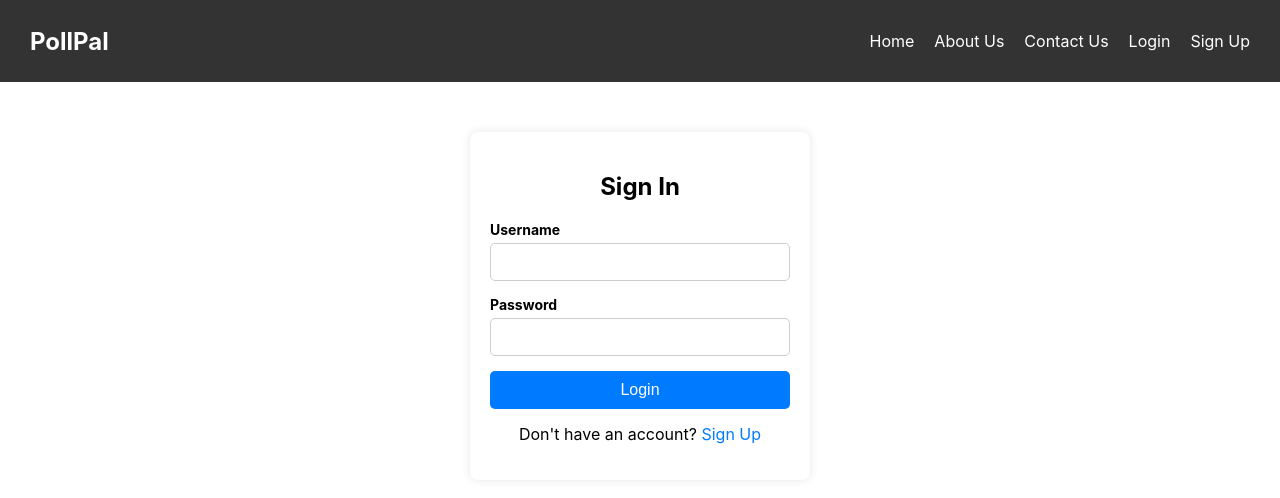
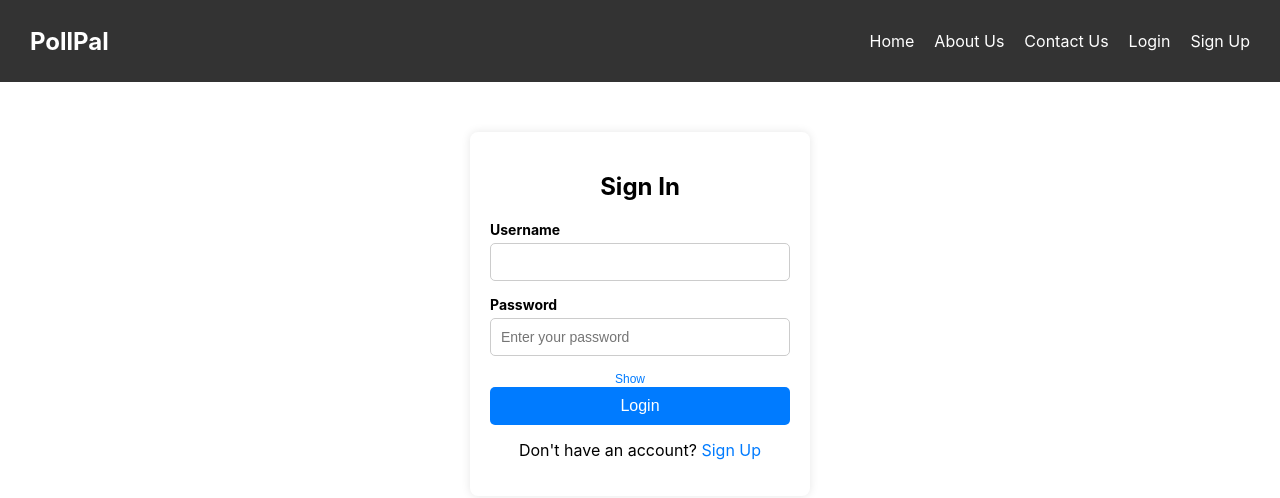
Before and after one commit to Geargoblin/CSDS395_2025Spring_PollPal, a React (Create React App) app in the folder frontend/: page /signin in a window 1280 px wide. Shown: the top 498 px of the page. Built offline with nearby package versions, Linux system fonts and the light colour scheme.

Commit message:
edited the signin signup page

```diff
--- a/frontend/src/Pages/SignIn/SignIn.css
+++ b/frontend/src/Pages/SignIn/SignIn.css
@@ -45,7 +45,7 @@
   }
 
   .show-password-btn {
-    position: absolute;
+    position: relative;
     right: 10px;
     background: none;
     border: none;
--- a/frontend/src/Pages/SignIn/SignIn.js
+++ b/frontend/src/Pages/SignIn/SignIn.js
@@ -7,6 +7,11 @@ const SignIn = ({ onLogin }) => {
   const [username, setUsername] = useState('');
   const [password, setPassword] = useState('');
   const navigate = useNavigate();
+  const [showPassword, setShowPassword] = useState(false);
+
+  const togglePasswordVisibility = () => {
+    setShowPassword(!showPassword);
+  };
 
   const handleSubmit = (e) => {
     e.preventDefault();
@@ -28,7 +33,20 @@ const SignIn = ({ onLogin }) => {
         <input type="text" value={username} onChange={(e) => setUsername(e.target.value)} required />
 
         <label>Password</label>
-        <input type="password" value={password} onChange={(e) => setPassword(e.target.value)} required />
+        <input
+            type={showPassword ? 'text' : 'password'}
+            placeholder="Enter your password"
+            value={password}
+            onChange={(e) => setPassword(e.target.value)}
+            required
+          />
+          <button
+            type="button"
+            className="show-password-btn"
+            onClick={togglePasswordVisibility}
+          >
+            {showPassword ? 'Hide' : 'Show'}
+          </button>
 
         <button type="submit" className="signin-btn">Login</button>
       </form>
--- a/frontend/src/Pages/SignUp/SignUp.js
+++ b/frontend/src/Pages/SignUp/SignUp.js
@@ -21,6 +21,12 @@ const SignUp = () => {
     email: '',
     password: '',
   });
+   const [showPassword, setShowPassword] = useState(true);
+
+    const togglePasswordVisibility = () => {
+      setShowPassword(!showPassword);
+    };
+
 
   const handleInputChange = (e) => {
     setFormData({ ...formData, [e.target.name]: e.target.value });
@@ -67,7 +73,13 @@ const SignUp = () => {
         {/* Password */}
         <label>Password *</label>
         <input type="password" name="password" value={formData.password} onChange={handleInputChange} required />
-
+        <button
+            type="button"
+            className="show-password-btn"
+            onClick={togglePasswordVisibility}
+          >
+            {showPassword ? 'Hide' : 'Show'}
+          </button>
         {/* Date of Birth */}
         <label>Date of Birth *</label>
         <DatePicker selected={dob} onChange={(date) => setDob(date)} dateFormat="yyyy-MM-dd" required />
```
